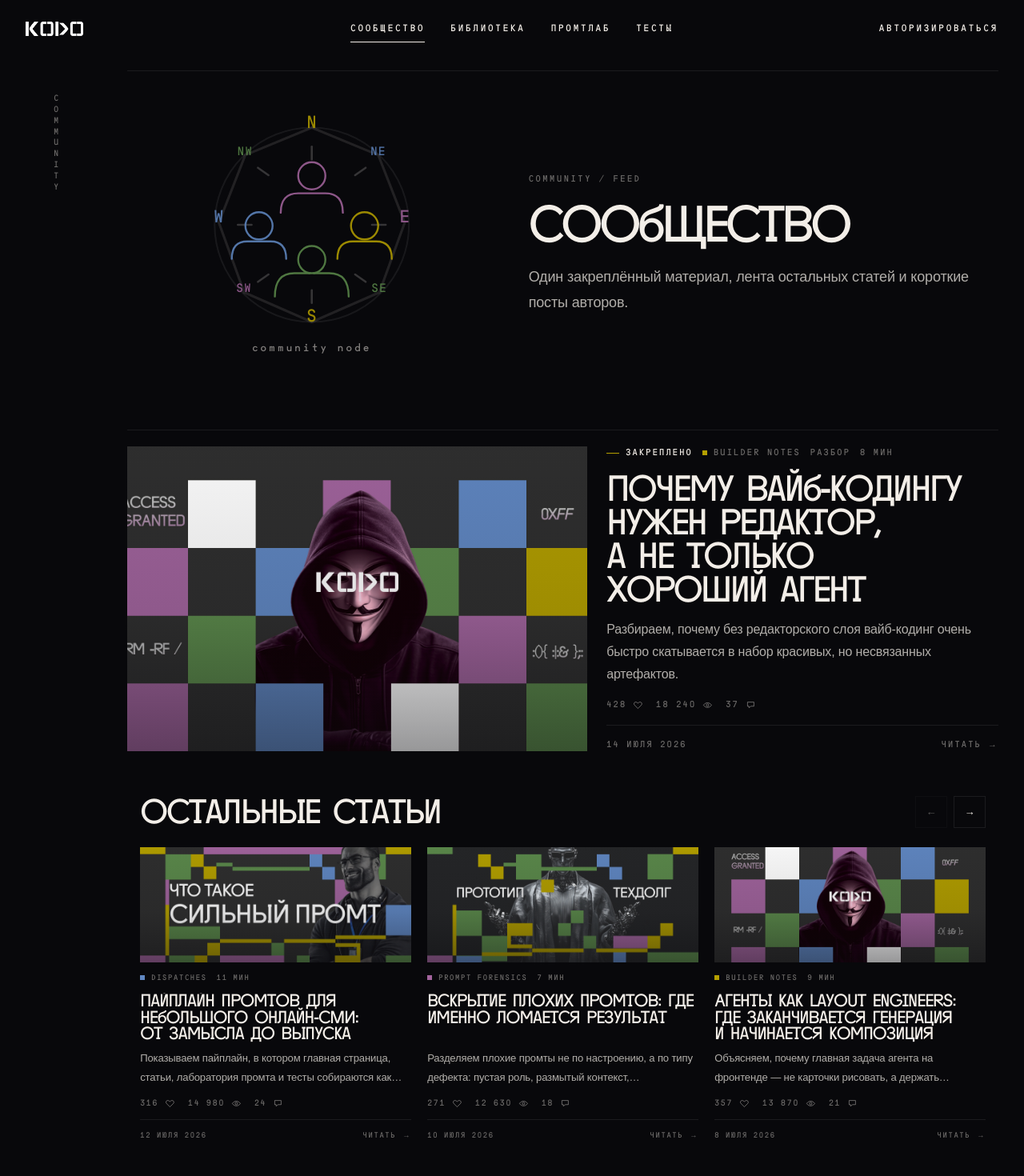
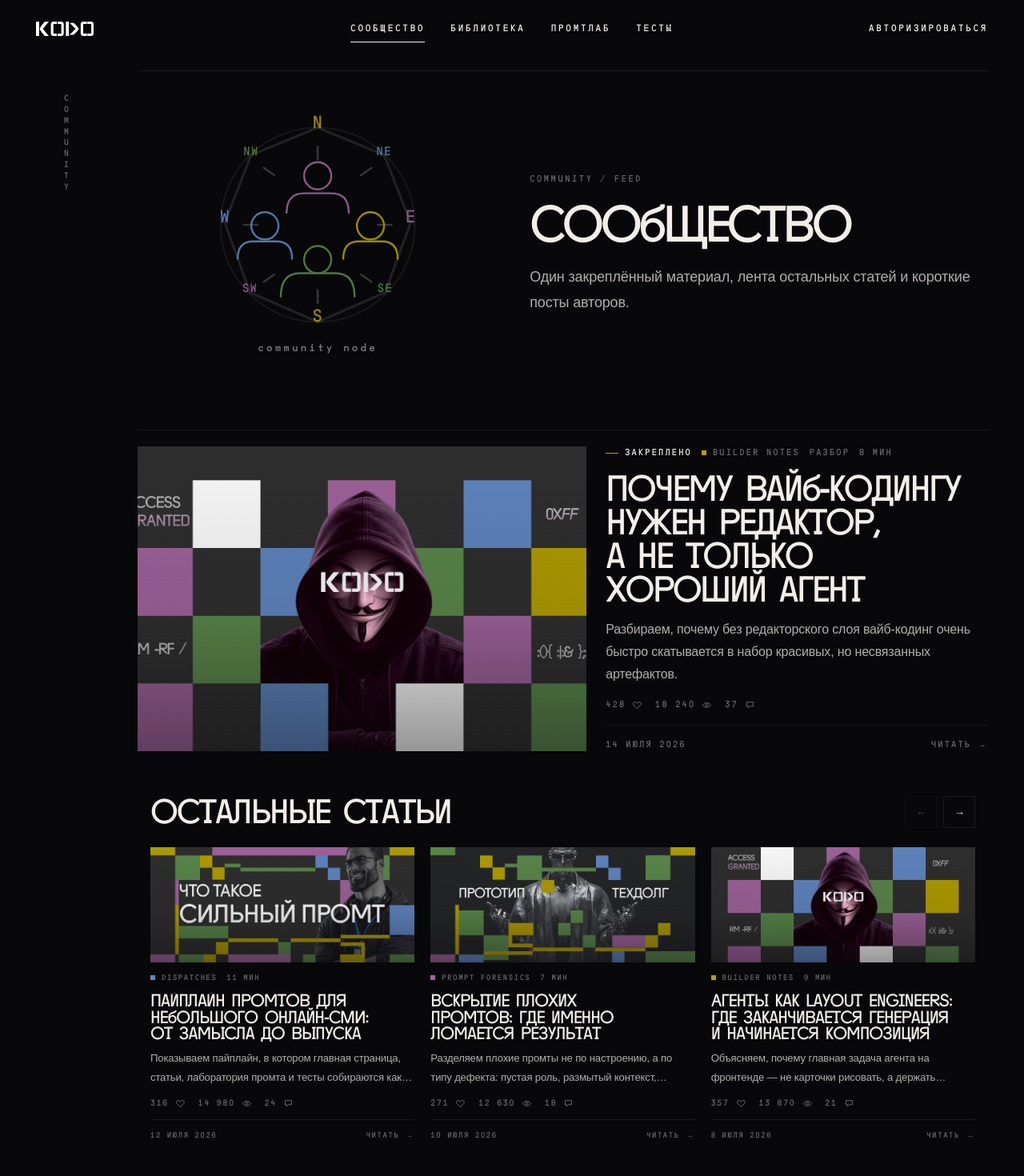
Before and after one commit to TemnovTema/kodo.media, a Next.js app: page /articles in a window 1280 px wide. Shown: the top 1470 px of the page at 80% size. Built offline with nearby package versions, Linux system fonts and the light colour scheme; a web font is replaced by a local one.

Commit message:
Unify page content gutters

```diff
--- a/src/app/globals.css
+++ b/src/app/globals.css
@@ -20,6 +20,8 @@
   --color-accent: var(--color-brand-blue);
   --color-accent-contrast: #17161a;
   --color-terminal: var(--color-brand-green);
+  --page-max-width: 1560px;
+  --page-gutter: clamp(1.5rem, 3.5vw, 3.25rem);
 }
 
 @theme inline {
@@ -180,6 +182,13 @@ main :is(h1, h2, h3) {
   display: flex;
   flex-direction: column;
   gap: clamp(3.5rem, 7vw, 6rem);
+}
+
+.site-frame {
+  width: 100%;
+  max-width: var(--page-max-width);
+  margin-inline: auto;
+  padding-inline: var(--page-gutter);
 }
 
 .page-hero {
--- a/src/app/layout.tsx
+++ b/src/app/layout.tsx
@@ -56,7 +56,7 @@ export default function RootLayout({
         <div className="relative min-h-screen overflow-x-hidden">
           <div className="noise-overlay" aria-hidden="true" />
           <SiteHeader />
-          <main id="content" className="relative z-10 mx-auto w-full max-w-[1560px] px-4 pb-12 pt-4 md:px-8">
+          <main id="content" className="site-frame relative z-10 pb-12 pt-4">
             {children}
           </main>
           <SiteFooter />
--- a/src/components/community-article-shelf.tsx
+++ b/src/components/community-article-shelf.tsx
@@ -91,8 +91,8 @@ export function CommunityArticleShelf({
 
   return (
     <div className="space-y-6">
-      <div className="grid grid-cols-[minmax(0,1fr)_auto] items-end gap-x-6 gap-y-3 px-4">
-        <h2 className="max-w-3xl text-balance text-[clamp(1.9rem,3.2vw,3rem)] leading-[0.98] tracking-[-0.05em] text-[var(--color-text)]">
+      <div className="grid grid-cols-[minmax(0,1fr)_auto] items-end gap-x-3 gap-y-3 px-4 sm:gap-x-6">
+        <h2 className="whitespace-nowrap text-[clamp(1.25rem,3.2vw,3rem)] leading-[0.98] tracking-[-0.05em] text-[var(--color-text)]">
           Остальные статьи
         </h2>
         <CarouselControls
--- a/src/components/merch-shelf.tsx
+++ b/src/components/merch-shelf.tsx
@@ -87,8 +87,8 @@ export function MerchShelf({ items }: MerchShelfProps) {
 
   return (
     <div className="space-y-6">
-      <div className="grid grid-cols-[minmax(0,1fr)_auto] items-end gap-x-6 gap-y-3 px-4">
-        <h2 className="max-w-3xl text-balance text-[clamp(1.9rem,3.2vw,3rem)] leading-[0.98] tracking-[-0.05em] text-[var(--color-text)]">
+      <div className="grid grid-cols-[minmax(0,1fr)_auto] items-end gap-x-3 gap-y-3 px-4 sm:gap-x-6">
+        <h2 className="whitespace-nowrap text-[clamp(1.25rem,3.2vw,3rem)] leading-[0.98] tracking-[-0.05em] text-[var(--color-text)]">
           Мерч KODO
         </h2>
         <CarouselControls
--- a/src/components/site-footer.tsx
+++ b/src/components/site-footer.tsx
@@ -3,7 +3,7 @@ import Link from "next/link";
 export function SiteFooter() {
   return (
     <footer className="relative z-10 mt-16 border-t border-[var(--color-border)] bg-[var(--color-panel-strong)]/80">
-      <div className="mx-auto grid w-full max-w-[1560px] gap-8 px-4 py-8 md:px-8 lg:grid-cols-[1.3fr_0.7fr]">
+      <div className="site-frame grid gap-8 py-8 lg:grid-cols-[1.3fr_0.7fr]">
         <div className="space-y-4">
           <div className="flex flex-wrap items-end gap-x-4 gap-y-1">
             <span className="brand-badge" aria-hidden="true" />
--- a/src/components/site-header.tsx
+++ b/src/components/site-header.tsx
@@ -47,7 +47,7 @@ export function SiteHeader() {
 
   return (
     <header className="relative z-20 bg-[var(--color-bg)]">
-      <div className="mx-auto grid w-full max-w-[1560px] grid-cols-1 gap-1.5 px-3 py-2 md:gap-2 md:px-8 md:py-4 lg:grid-cols-[1fr_auto_1fr] lg:items-center">
+      <div className="site-frame grid grid-cols-1 gap-1.5 py-2 md:gap-2 md:py-4 lg:grid-cols-[1fr_auto_1fr] lg:items-center">
         <div className="flex min-h-10 items-center justify-between lg:min-h-0 lg:justify-start">
           <Link href="/" aria-label="KODO" className="group inline-flex items-center">
             {/* Use the raw PNG here to avoid the broken next/image fallback seen in the header. */}
```
